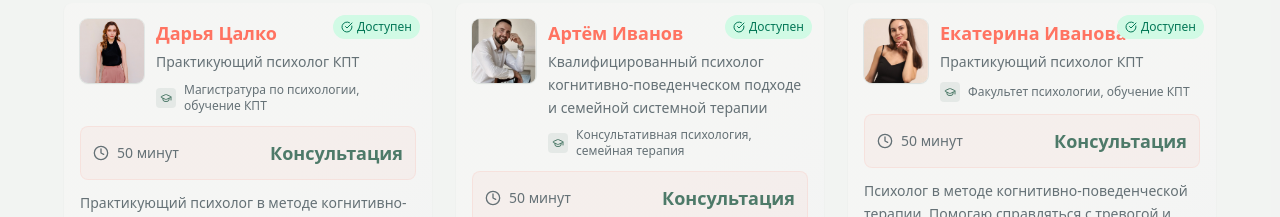
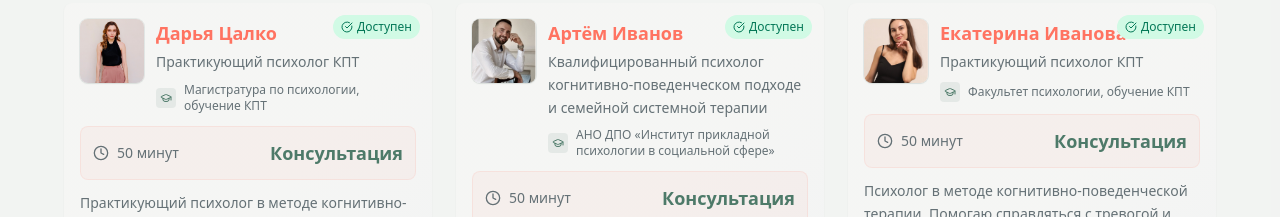
Before and after one commit to dariatsalko/growth-path-kit, a React (Vite) app: page / in a window 1280 px wide. Shown: the part 3320-3537 px from the top of the page. Built offline with nearby package versions, Linux system fonts and the light colour scheme.

Commit message:
Обновил информацию об Артёме Иванове

```diff
--- a/src/components/PsychologistsSection.tsx
+++ b/src/components/PsychologistsSection.tsx
@@ -55,7 +55,7 @@ const PsychologistsSection = ({ onSelectPsychologist }: PsychologistsSectionProp
     photo: artemPhoto,
     specialization: "Квалифицированный психолог когнитивно-поведенческом подходе и семейной системной терапии",
     approach: ["КПТ", "Семейная терапия", "Групповые тренинги", "Мотивационный коучинг"],
-    experience: "Консультативная психология, семейная терапия",
+    experience: "АНО ДПО «Институт прикладной психологии в социальной сфере»",
     price: "Консультация",
     available: true,
     description: "Я убежден, что каждый человек обладает внутренними ресурсами для преодоления трудностей и достижения гармонии. Моя задача - помочь вам раскрыть эти ресурсы, научить необходимым навыкам и стратегиям, чтобы вы могли самостоятельно справляться с кризисами и найти свой уникальный путь к счастливой жизни.",
```
